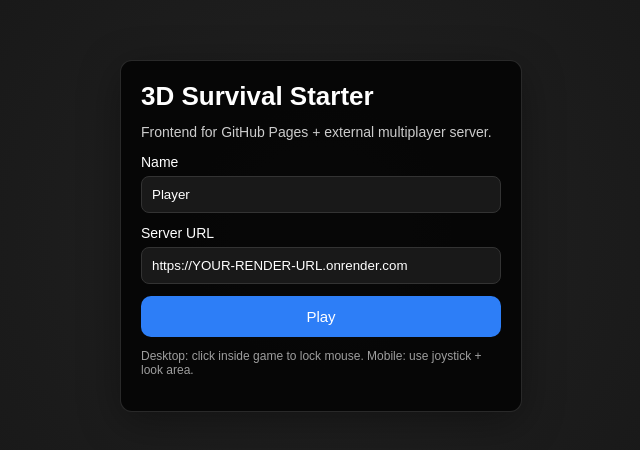
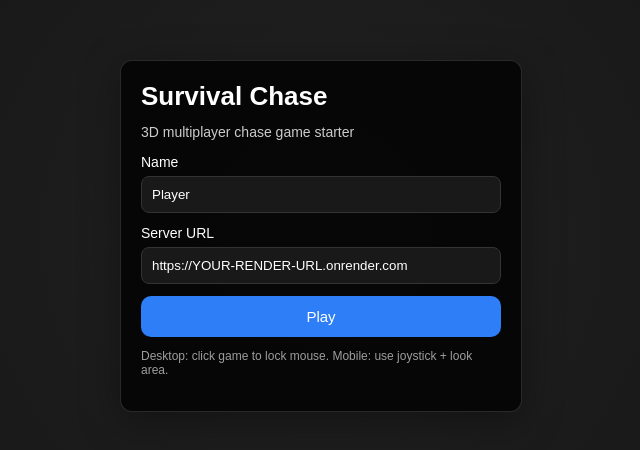
Before and after one commit to creatornawaf/Evade, a website with bundled scripts: page index.html in a window 1280 px wide. Shown: the part 164-614 px from the top of the page, without its empty margins (319-959 px from the left). Built offline with nearby package versions, Linux system fonts and the light colour scheme.

Commit message:
Update index.html

```diff
--- a/index.html
+++ b/index.html
@@ -2,15 +2,18 @@
 <html lang="en">
 <head>
   <meta charset="UTF-8" />
-  <meta name="viewport" content="width=device-width, initial-scale=1.0, maximum-scale=1.0, user-scalable=no" />
-  <title>3D Survival Starter</title>
+  <meta
+    name="viewport"
+    content="width=device-width, initial-scale=1.0, maximum-scale=1.0, user-scalable=no"
+  />
+  <title>Survival Chase</title>
   <link rel="stylesheet" href="./style.css" />
 </head>
 <body>
   <div id="menu">
     <div class="panel">
-      <h1>3D Survival Starter</h1>
-      <p>Frontend for GitHub Pages + external multiplayer server.</p>
+      <h1>Survival Chase</h1>
+      <p>3D multiplayer chase game starter</p>
 
       <label>
         Name
@@ -23,7 +26,9 @@
       </label>
 
       <button id="playBtn">Play</button>
-      <p class="small">Desktop: click inside game to lock mouse. Mobile: use joystick + look area.</p>
+      <p class="small">
+        Desktop: click game to lock mouse. Mobile: use joystick + look area.
+      </p>
     </div>
   </div>
 
@@ -32,7 +37,8 @@
       <div>Health: <span id="healthText">100</span></div>
       <div>Stamina: <span id="staminaText">100</span></div>
       <div>Status: <span id="statusText">Alive</span></div>
-      <div>Players: <span id="playersText">0</span></div>
+      <div>Players: <span id="playersText">1</span></div>
+      <div>Ping: <span id="pingText">-</span></div>
     </div>
 
     <div id="crosshair">+</div>
@@ -56,7 +62,7 @@
 
   <div id="overlayMessage" class="hidden"></div>
 
-  <!-- Mobile controls -->
+  <!-- mobile -->
   <div id="mobileUI" class="hidden">
     <div id="movePad" class="touchPad left">
       <div id="moveStick" class="stick"></div>
```
